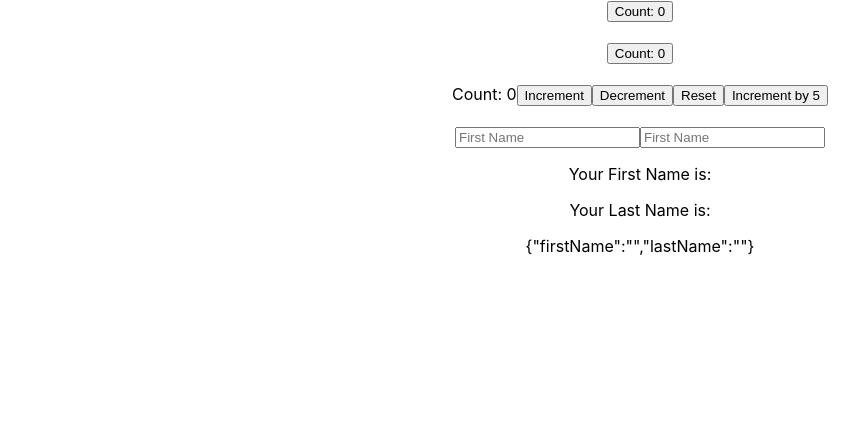
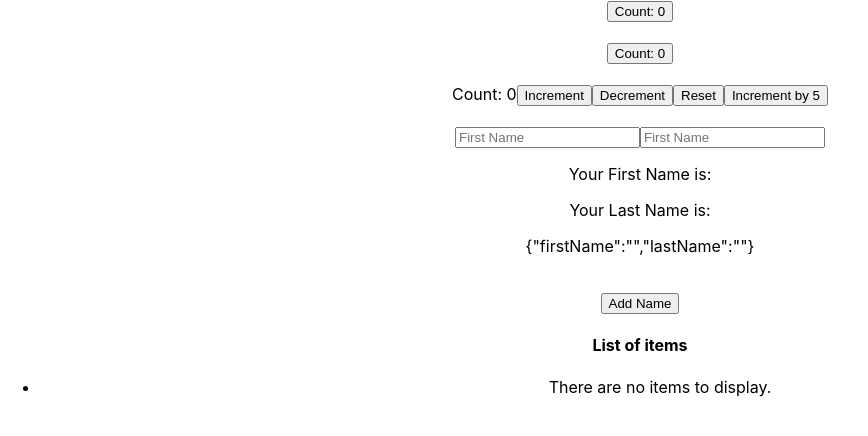
Before and after one commit to simdi/react-hooks, a React (Create React App) app: page / in a window 1280 px wide. Shown: the top 436 px of the page, without its empty margins (0-868 px from the left). Built offline with nearby package versions, Linux system fonts and the light colour scheme.

Commit message:
Done with useState.

```diff
--- a/src/App.js
+++ b/src/App.js
@@ -4,6 +4,7 @@ import HookCounter from './components/HookCounter/HookCounter';
 import HookCounterTwo from './components/HookCounterTwo/HookCounterTwo';
 import './App.css';
 import HookCounterThree from './components/HookCounterThree/HookCounterThree';
+import HookCounterFour from './components/HookCounterFour/HookCounterFour';
 
 function App() {
   return (
@@ -15,6 +16,8 @@ function App() {
       <HookCounterTwo />
       <br />
       <HookCounterThree />
+      <br />
+      <HookCounterFour />
     </div>
   );
 }
--- /dev/null
+++ b/src/components/HookCounterFour/HookCounterFour.jsx
@@ -0,0 +1,28 @@
+import React, { useState } from 'react';
+
+function HookCounterFour() {
+  const [items, setItems] = useState([]);
+
+  const addItem = () => {
+    setItems([...items, {
+      id: items.length,
+      name: Math.random().toString(36).substring(7)
+    }]);
+  }
+
+  return (
+    <div>
+      <button onClick={addItem}>Add Name</button>
+      <h4>List of items</h4>
+      <ul>
+        {
+          (items.length > 0) ? items.map((item, index) => (
+            <li key={item.id}>{ item.name }</li>
+          )) : <li>There are no items to display.</li>
+        }
+      </ul>
+    </div>
+  )
+}
+
+export default HookCounterFour;
```
